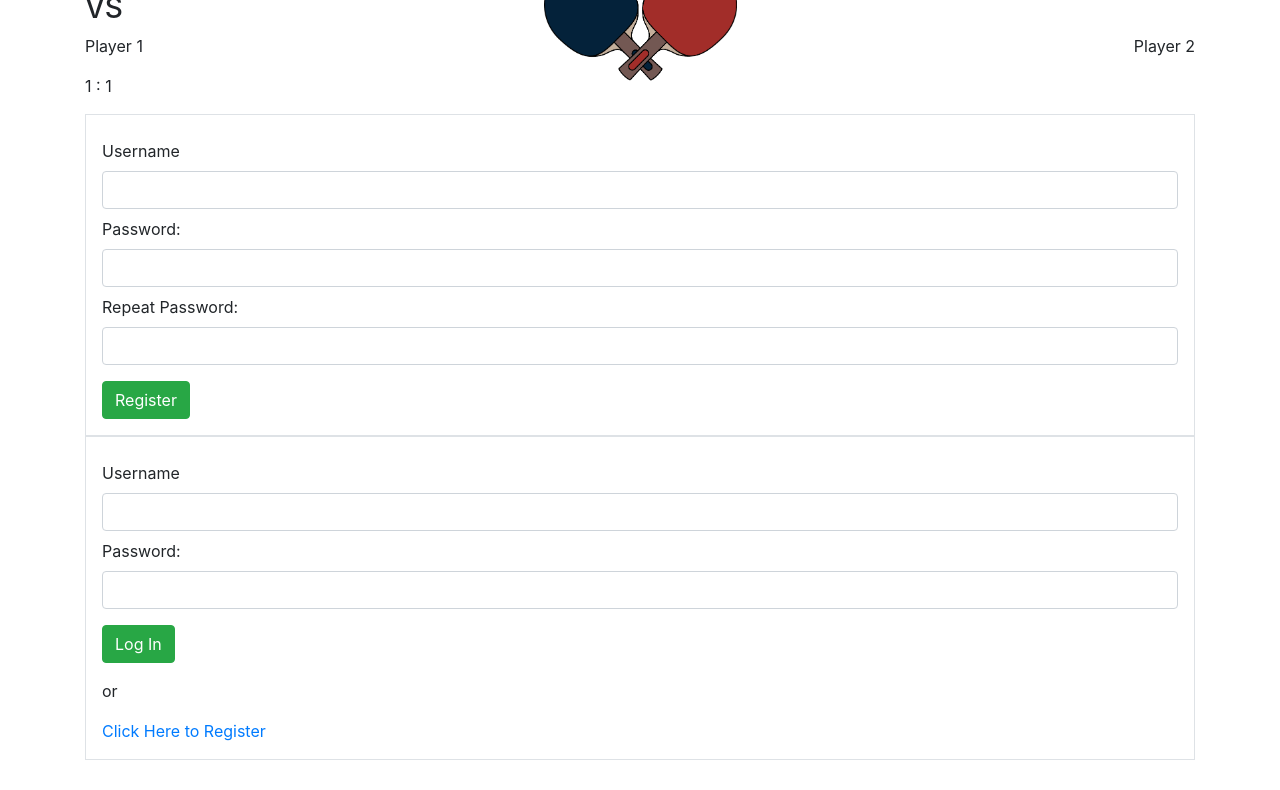
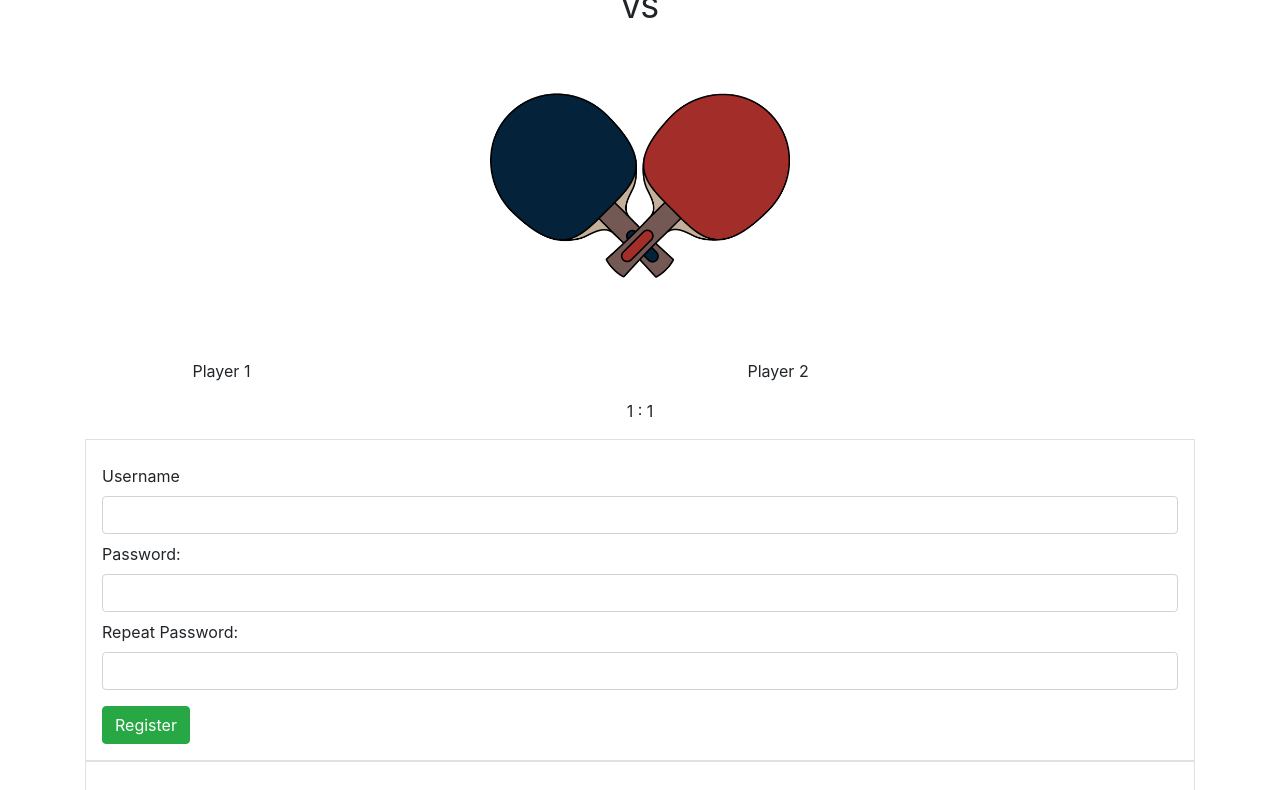
Before and after one commit to CodyvanderPoel/ping-pong-recreate-1, a plain HTML site: page index.html in a window 1280 px wide. Shown: the part 120-910 px from the top of the page. Before the commit the page ends 880 px from the top, so only its background shows below. Drawn offline with nearby package versions, Linux system fonts and the light colour scheme.

Commit message:
working on puting player names in the paddels

```diff
--- a/index.html
+++ b/index.html
@@ -28,11 +28,11 @@
                 <div class="versus-wrapper">
                     <h3 class="versus">VS</h3>
                 </div>
-                <div class="player-names d-flex justify-content-between">
-                    <div class="left-player">
+                <div class="player-names d-flex justify-content-around">
+                    <div class="left-player col-4">
                         <p class="player-name">Player 1</p>
                     </div>
-                    <div class="right-player">
+                    <div class="right-player col-4">
                         <p class="player-name">Player 2</p>
                     </div>
                 </div>
--- a/style.css
+++ b/style.css
@@ -1,6 +1,29 @@
 .homepage {
     background-image: url("./images/cross-paddles.png");
     background-repeat: no-repeat;
-    background-size: contain;
+    background-size: 300px;
     background-position: center;
 }
+
+h1,
+.versus {
+    text-align: center;
+    margin-bottom: 30%;
+}
+
+/* .right-player {
+    position: relative;
+    top: -250%;
+    margin-left: -190%;
+    color: white;
+}
+
+.left-player {
+    position: relative;
+    top: -250%;
+    right: -10%;
+    color: black; */
+/* } */
+.player-scores {
+    text-align: center;
+}
```
